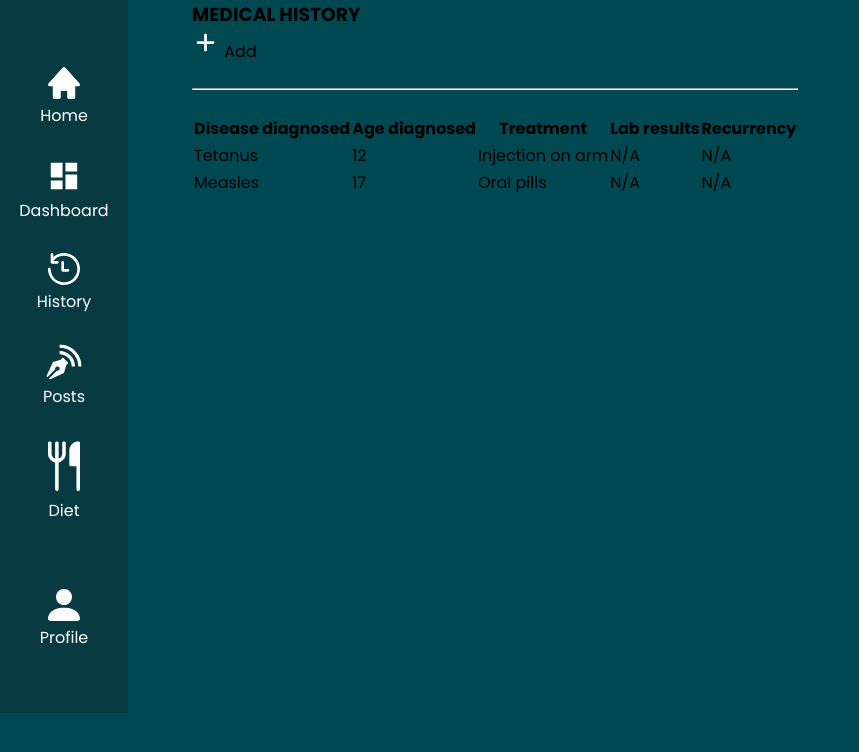
After one commit to devjamesnjoroge/capstone-health-assistant, a Django app: template medical/templates/history.html in a window 1280 px wide. The commit adds this page. Shown: the top 752 px of the page, without its empty margins (0-859 px from the left). Run offline with Django 4.2, Linux system fonts and the light colour scheme; the template is opened without the code that fills it, so the values that code supplies are empty; some libraries are stand-ins or nearby versions.

Commit message:
ft: create medical history template

```diff
--- a/medical/static/css/base.css
+++ b/medical/static/css/base.css
@@ -134,7 +134,16 @@ nav .col_nav{
 .dashboard .grid .col{
     width: 20rem;
     height: 15rem;
-    background-color: red;
+    background-color: var(--blue-green);
+    position: relative;
+    padding: 10px;
+}
+
+.dashboard .grid .col svg{
+    position: absolute;
+    bottom: 0;
+    right: 0;
+    cursor: pointer;
 }
 
 @media screen and (max-width: 992px) {
@@ -144,6 +153,8 @@ nav .col_nav{
         background-color: var(--dark-green);
         position: absolute;
         bottom: 0;
+        z-index: 999;
+        position: fixed;
     }
     footer .container{
         display: flex;
@@ -172,6 +183,7 @@ nav .col_nav{
     main{
         width: 100%;
         margin: 0;
+        overflow-y: scroll;
     }
 
     /* PROFILE TEMPLATE STYLING */
@@ -198,10 +210,16 @@ nav .col_nav{
         width: 100vw;
     }
 
+    /* DASHBOARD TEMPLATE STYLING */
+    .dashboard{
+        padding-left: 5rem;
+        margin-bottom: 10vh;
+    }
+
 
 }
 
-@media screen and (max-width: 992px) {
+@media screen and (max-width: 768px) {
     .sidebar_row{
         padding: 5px 2vw;
     }
@@ -228,4 +246,14 @@ nav .col_nav{
     section, nav{
         width: 100vw;
     }
+
+  /* DASHBOARD TEMPLATE STYLING */
+
+    .dashboard{
+        margin-bottom: 10vh;
+    }
+
+    .dashboard .grid{
+        grid-template-columns: repeat(1, 1fr);
+    }
 }
--- /dev/null
+++ b/medical/templates/history.html
@@ -0,0 +1,43 @@
+{% extends 'base.html' %}
+{% load static %}
+{% block content %}
+<div class="history">
+    <div class="header">
+        <h3>MEDICAL HISTORY</h3>
+        <div class="add">
+            <svg width="28" height="28" viewBox="0 0 28 28" fill="none" xmlns="http://www.w3.org/2000/svg">
+                <path d="M15.1668 4.08334C15.1668 3.61921 14.9825 3.1741 14.6543 2.84591C14.3261 2.51772 13.881 2.33334 13.4168 2.33334C12.9527 2.33334 12.5076 2.51772 12.1794 2.84591C11.8512 3.1741 11.6668 3.61921 11.6668 4.08334V11.6667H4.0835C3.61937 11.6667 3.17425 11.8511 2.84606 12.1792C2.51787 12.5074 2.3335 12.9525 2.3335 13.4167C2.3335 13.8808 2.51787 14.3259 2.84606 14.6541C3.17425 14.9823 3.61937 15.1667 4.0835 15.1667H11.6668V22.75C11.6668 23.2141 11.8512 23.6593 12.1794 23.9874C12.5076 24.3156 12.9527 24.5 13.4168 24.5C13.881 24.5 14.3261 24.3156 14.6543 23.9874C14.9825 23.6593 15.1668 23.2141 15.1668 22.75V15.1667H22.7502C23.2143 15.1667 23.6594 14.9823 23.9876 14.6541C24.3158 14.3259 24.5002 13.8808 24.5002 13.4167C24.5002 12.9525 24.3158 12.5074 23.9876 12.1792C23.6594 11.8511 23.2143 11.6667 22.7502 11.6667H15.1668V4.08334Z" fill="white"/>
+            </svg>
+            <span>Add</span>
+        </div>
+    </div>
+    <hr>
+    <table>
+        <thead>
+        <tr>
+            <th>Disease diagnosed</th>
+            <th>Age diagnosed</th>
+            <th>Treatment</th>
+            <th>Lab results</th>
+            <th>Recurrency</th>
+        </tr>
+        </thead>
+        <tbody>
+        <tr>
+            <td>Tetanus</td>
+            <td>12</td>
+            <td>Injection on arm</td>
+            <td>N/A</td>
+            <td>N/A</td>
+        </tr>
+        <tr>
+            <td>Measles</td>
+            <td>17</td>
+            <td>Oral pills</td>
+            <td>N/A</td>
+            <td>N/A</td>
+        </tr>
+        </tbody>
+    </table>
+</div>
+{% endblock %}
```
Also changed, not shown: medical/templates/dashboard.html (+9 -1 lines).
